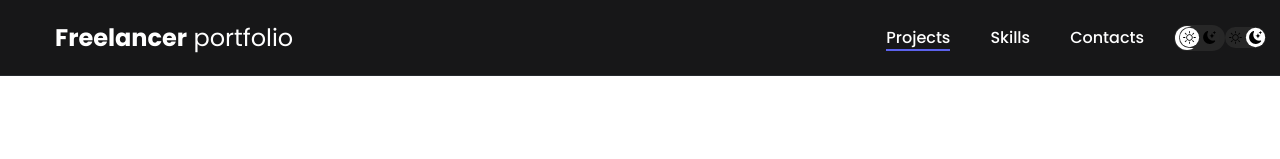
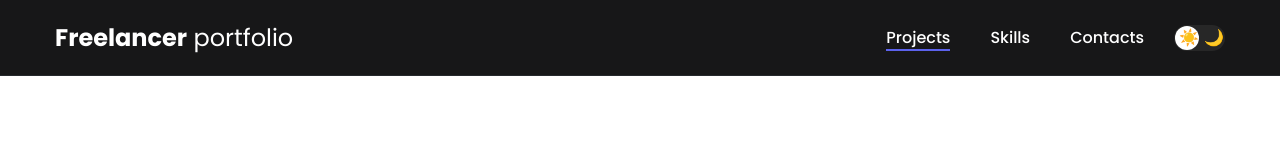
Before and after one commit to NRie-22/frontend-developer-portfolio, a plain HTML site: page project-page.html in a window 1280 px wide. Shown: the top 159 px of the page. Drawn offline with Linux system fonts and the light colour scheme.

Commit message:
update project-page.html

```diff
--- a/project-page.html
+++ b/project-page.html
@@ -14,11 +14,10 @@
 		<div class="container">
 			<div class="nav-row">
 				<a href="./index.html" class="logo"><strong>Freelancer</strong> portfolio</a>
-
-				<button class="dark-mode-btn">
-					<img src="./img/icons/sun.svg" alt="Light mode" class="dark-mode-btn__icon">
-					<img src="./img/icons/moon.svg" alt="Dark mode" class="dark-mode-btn__icon">
-				</button>
+                  <button class="dark-mode-btn">
+	                <span class="dark-mode-btn__icon">☀️</span> <!-- Light Mode -->
+	                <span class="dark-mode-btn__icon">🌙</span> <!-- Dark Mode -->
+                  </button>
 
 				<ul class="nav-list">
 					<li class="nav-list__item"><a href="./index.html"
```
